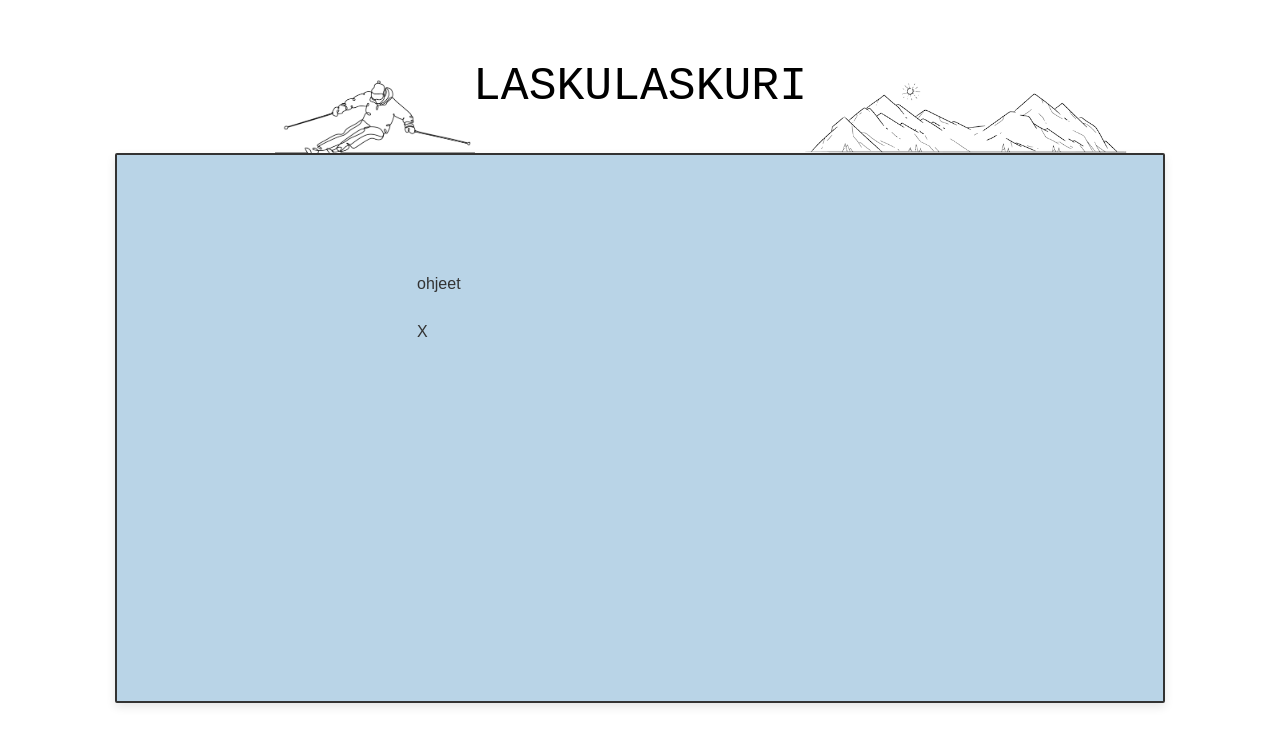
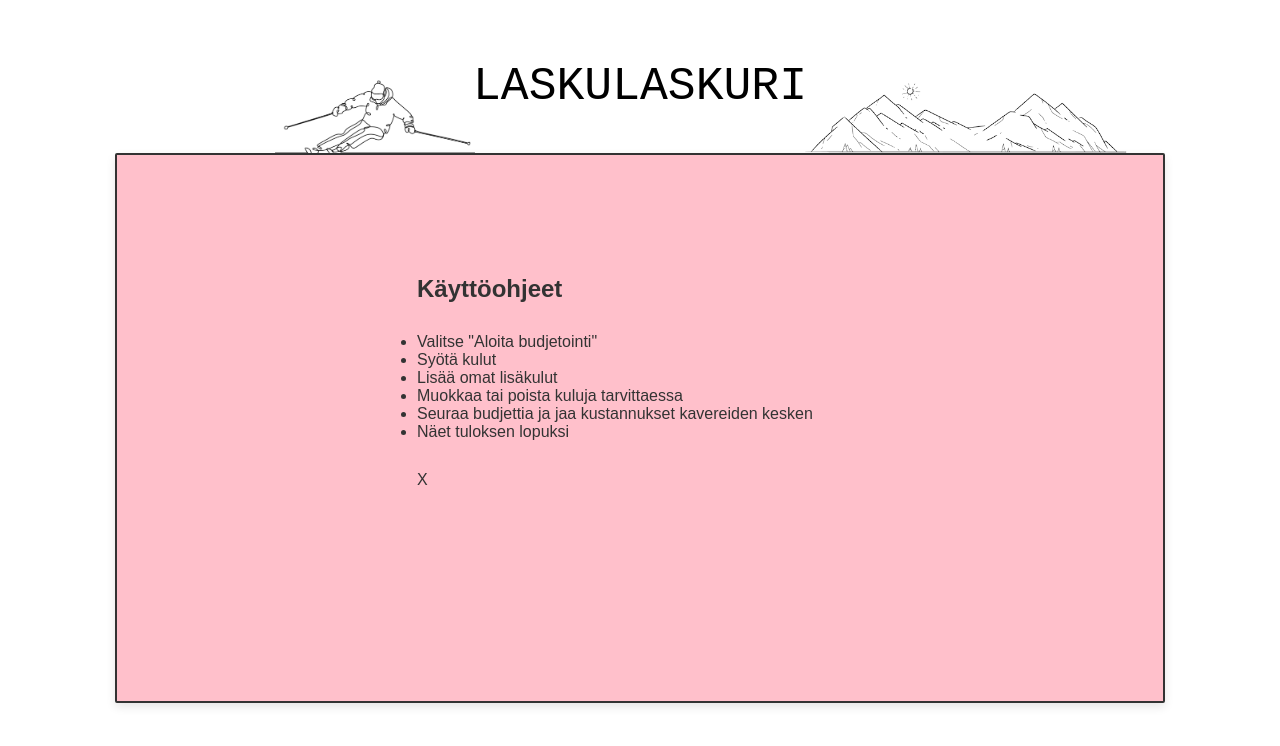
Before and after one commit to ilonamarkula/laskulaskuri, a React (Create React App) app: page / in a window 1280 px wide. Both pictures are taken after a click on the element "Ohjeet". Shown: the top 746 px of the page. Built offline with nearby package versions, Linux system fonts and the light colour scheme.

Commit message:
Pinkki tausta ohjeisiin ja meihin

```diff
--- a/src/pages/Home.js
+++ b/src/pages/Home.js
@@ -6,6 +6,9 @@ import { useState } from "react";
 export default function Home() {
   // napit, ohjeet, meistä
   const [state, setState] = useState("napit");
+  const handleButtonClick = (page) => {
+    setState(page);
+  };
   return (
     <section className="home">
       <h1 className="title">
@@ -20,25 +23,29 @@ export default function Home() {
           </Link>
           <div
             className="home-button"
-            onClick={() => {
-              setState("ohjeet");
-            }}
+            onClick={() => handleButtonClick("ohjeet")}
           >
             Ohjeet
           </div>
           <div
             className="home-button"
-            onClick={() => {
-              setState("meistä");
-            }}
+            onClick={() => handleButtonClick("meistä")}
           >
             Meistä
           </div>
         </div>
       )}
       {state === "ohjeet" && (
-        <div className="button-container">
-          <p>ohjeet</p>
+        <div className="button-container pink">
+          <h2>Käyttöohjeet</h2>
+          <ul>
+            <li>Valitse "Aloita budjetointi"</li>
+            <li>Syötä kulut</li>
+            <li>Lisää omat lisäkulut</li>
+            <li>Muokkaa tai poista kuluja tarvittaessa</li>
+            <li>Seuraa budjettia ja jaa kustannukset kavereiden kesken</li>
+            <li>Näet tuloksen lopuksi</li>
+          </ul>
           <div
             onClick={() => {
               setState("napit");
@@ -49,7 +56,7 @@ export default function Home() {
         </div>
       )}
       {state === "meistä" && (
-        <div className="button-container">
+        <div className="button-container pink">
           <p>meistä</p>
           <div
             onClick={() => {
--- a/src/styles.css
+++ b/src/styles.css
@@ -73,6 +73,10 @@ body {
   gap: 30px;
   border: 2px solid;
   z-index: 10;
+}
+
+.button-container.pink {
+  background-color: pink;
 }
 
 .button-container button {
```
